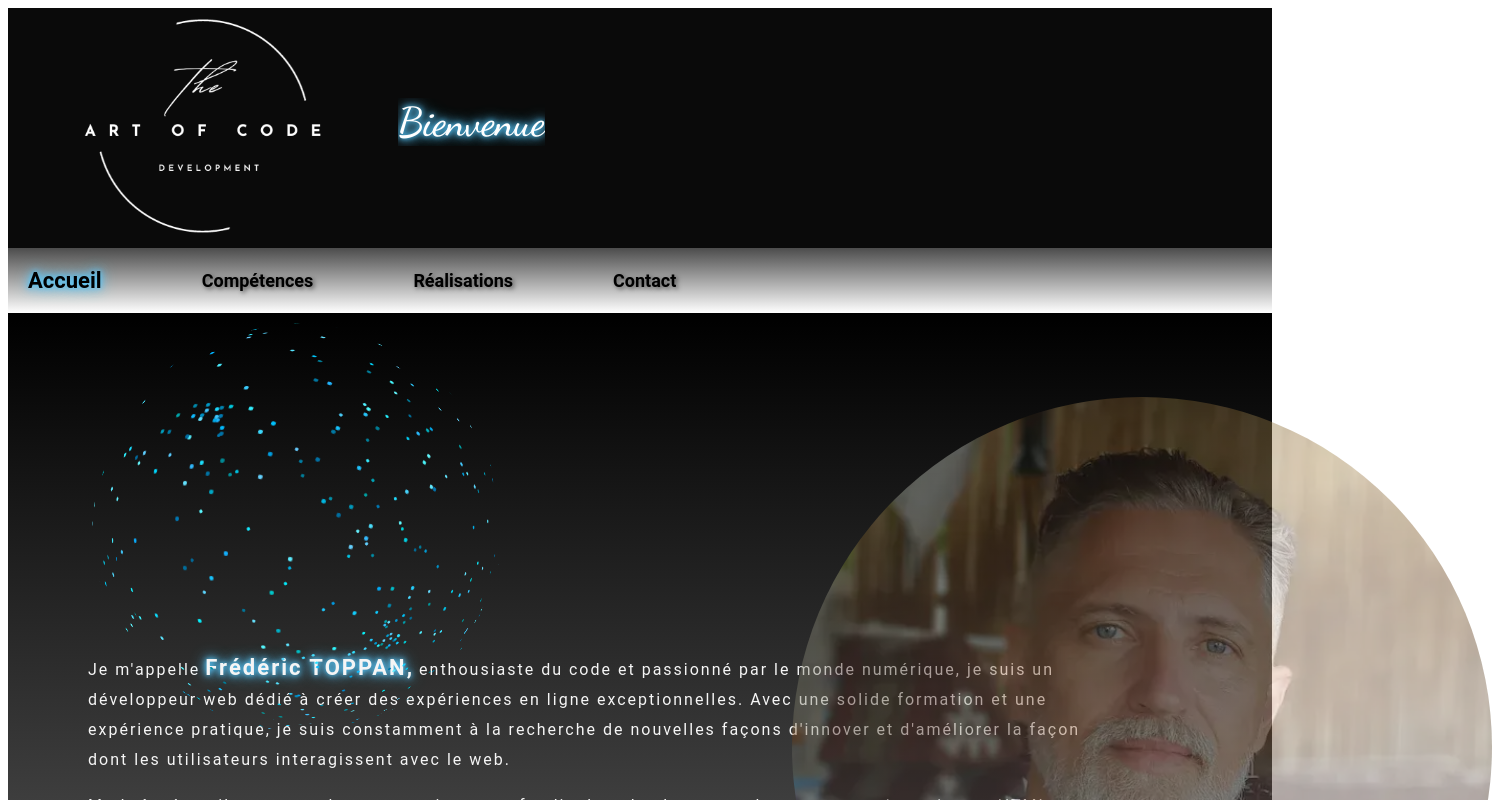
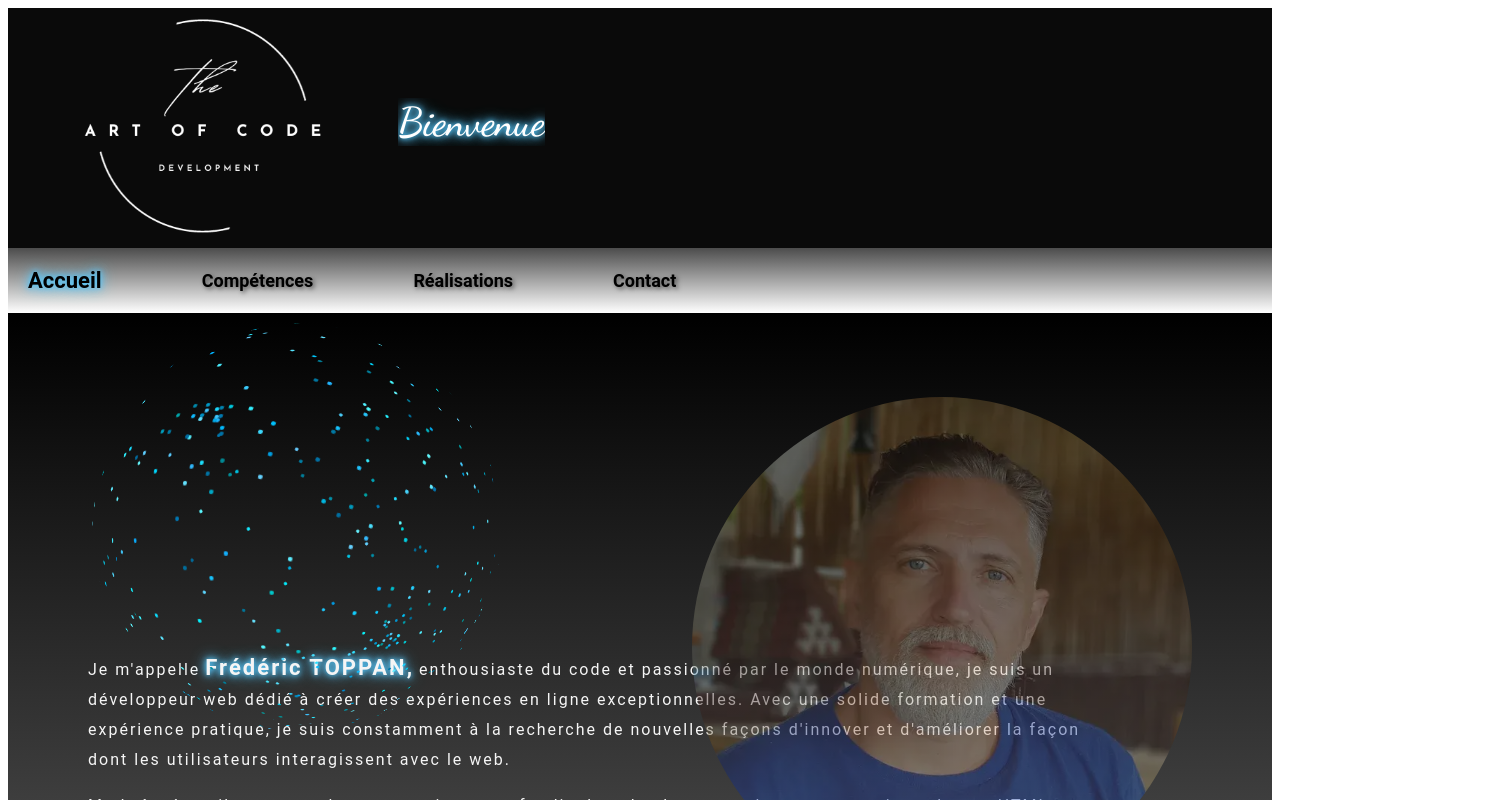
Before and after one commit to 2312-1972/PORTFOLIO, a React (Create React App) app in the folder mon-portfolio/: page / in a window 1280 px wide. Shown: the top 800 px of the page, 1496 px wide, since content can reach past the window. Built offline with nearby package versions, Linux system fonts and the light colour scheme.

Commit message:
modif responsive intro

```diff
--- a/mon-portfolio/src/style.css
+++ b/mon-portfolio/src/style.css
@@ -578,26 +578,56 @@ span {
   color: black;
 
 }
+/* ecran a partir de 1530px type small laptop */
+@media screen and (max-width: 1530px){
+ .circular-image {
+  width: 500px;
+  height: 500px;
+  margin-left: 700px;
+}
+}
 
-/* ecran apartir de 1024px type tablettes */
+/* ecran a partir de 1320px type small laptop */
+@media screen and (max-width: 1320px){
+  .circular-image {
+   width: 500px;
+   height: 500px;
+   margin-left: 600px;
+ }
+ }
+/* ecran a partir de 1220px type small laptop */
+@media screen and (max-width: 1220px){
+  .circular-image {
+   width: 400px;
+   height: 400px;
+   margin-left: 450px;
+ }
+ .intro-resp {
+  width: auto;
+}
+.intro-contact {
+  width: auto;
+}
+ }
+/* ecran a partir de 1024px type tablettes */
 @media screen and (max-width: 1024px) {
   nav {
     width: auto;
     gap: 100px;
   }
-  .intro-resp {
+  /* .intro-resp {
     width: auto;
-  }
+  } */
   .circular-image {
     width: 400px;
     height: 400px;
     margin-left: 350px;
   }
-  .intro-contact {
+  /* .intro-contact {
     width: auto;
-  }
+  } */
 }
-/* ecran apartir de 849px type petites tablettes */
+/* ecran a partir de 849px type petites tablettes */
 @media screen and (max-width: 849px) {
   .menu {
     display: none;
@@ -628,7 +658,7 @@ span {
   .letter-space {
     letter-spacing: 1px;
   }
-  /* ecran apartir de 686px type smartphone + smartphone large screen */
+  /* ecran a partir de 686px type smartphone + smartphone large screen */
   @media screen and (max-width: 686px) {
     nav {
       width: auto;
```
